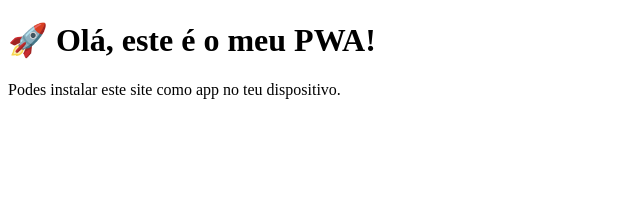
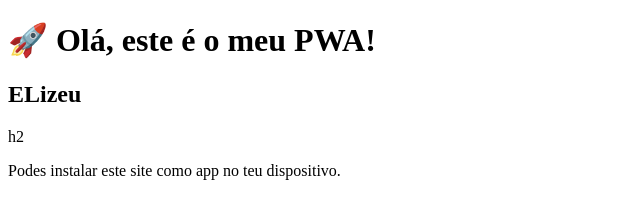
Before and after one commit to skantoni/pwd1, a plain HTML site: page index.html in a window 1280 px wide. Shown: the whole page, without its empty margins (0-640 px from the left). Drawn offline with Linux system fonts and the light colour scheme.

Commit message:
segundo commit

```diff
--- a/index.html
+++ b/index.html
@@ -16,6 +16,7 @@
 </head>
 <body>
   <h1>🚀 Olá, este é o meu PWA!</h1>
+  <h2>ELizeu</h2>h2
   <p>Podes instalar este site como app no teu dispositivo.</p>
 
   <script>
```
